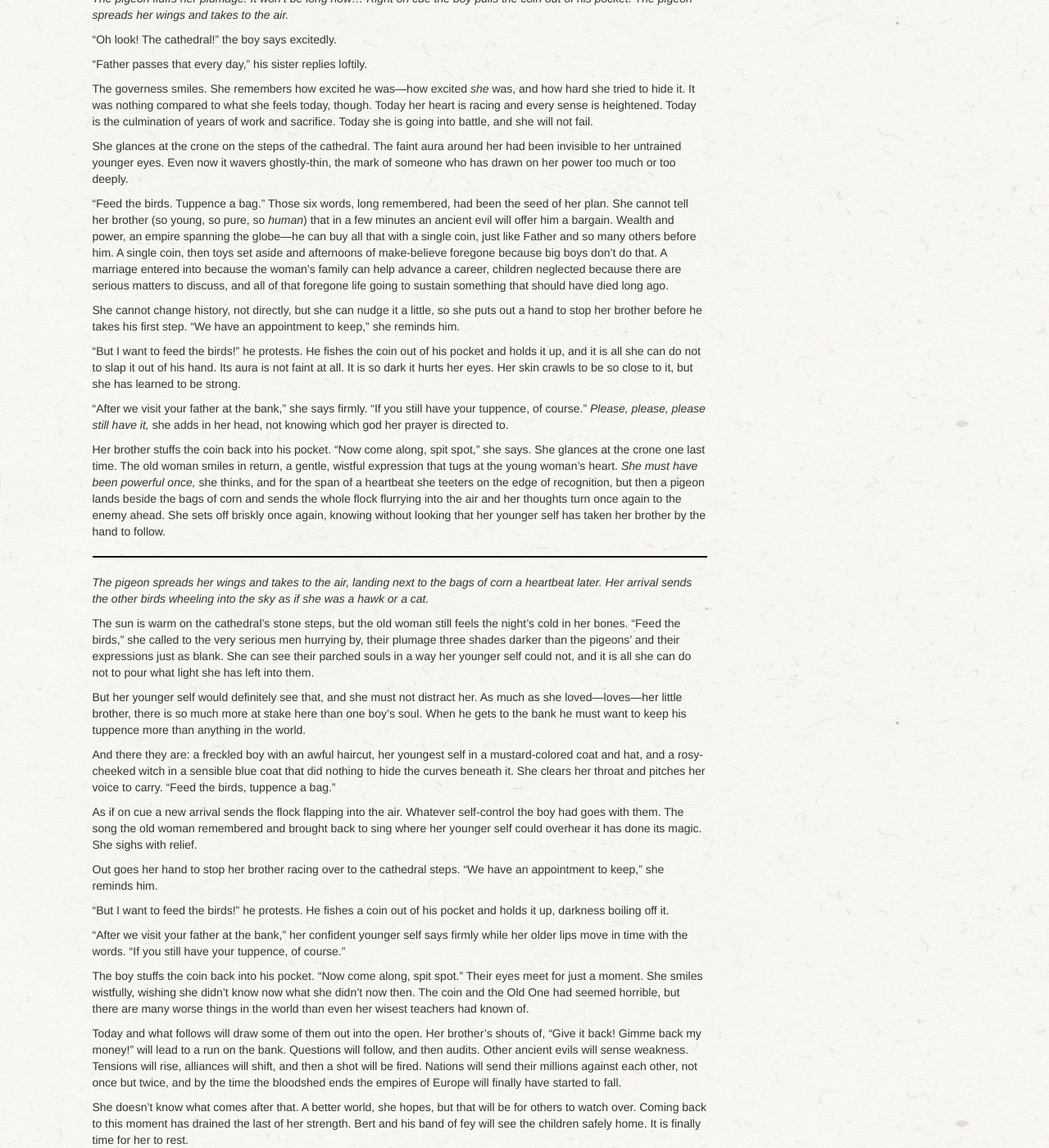
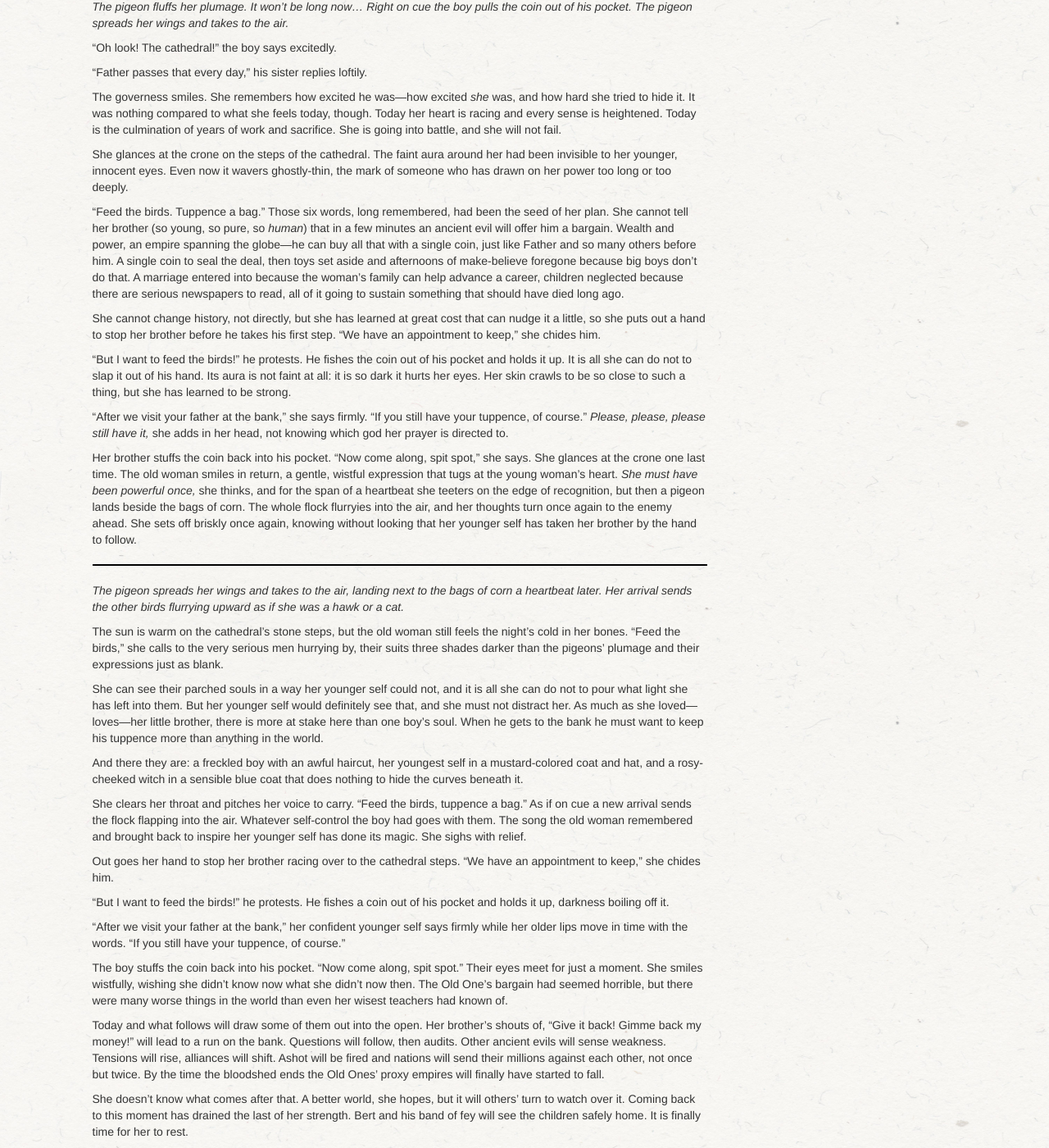
Before and after one commit to gvwilson/sensibleadventures, a Jekyll site: the page built from short-stories/tuppence-a-bag.md, in a window 1280 px wide and 1400 px high, scrolled down 1132 px. Shown: the whole window at 82% size. Built offline with Jekyll 4.4.1, drawn with Linux system fonts in a browser that asks for light colours; nearby versions of some CDN libraries; library files that are not in the unit come from our copies; some of the changed text lies outside the part shown.

Commit message:
Fixing wording

```diff
--- a/short-stories/tuppence-a-bag.md
+++ b/short-stories/tuppence-a-bag.md
@@ -8,36 +8,37 @@
   <p><em>For Mum</em></p>
 </div>
 
-*The pigeon watches and waits patiently,
-three shades darker than the centuries-old stone she stands on.
-The morning sky overhead is exactly the same pearly gray as her breast feathers.
+*The pigeon is three shades darker than the centuries-old stone she stands on,
+but the morning sky overhead is exactly the same pearly gray as her breast feathers.
 She cocks her head.
 There---a young woman in impeccable middle-class camouflage,
-her steps only slightly shortened for the benefit of the two children hurrying along beside her.
-The pigeon fluffs her plumage.
+her steps shortened only slightly for the benefit of the two children hurrying along beside her.*
+
+*The pigeon fluffs her plumage.
 It won't be long now...*
 
 "Oh look! The cathedral!" the boy in the sensible tweed suit says excitedly.
 
 "Father passes that every day."
-The girl beside him isn't entirely sure what she has just said is true,
+The girl beside him isn't entirely sure that what she just said is true,
 but as the older sibling she feels it is important to seem certain.
 Father always is,
 no matter what the subject,
-and their new governess is certain in the same way that the sky is up.
+and their new governess is certain in the same way that water is wet.
 
 The girl herself is no longer as certain of anything as she was a few days ago.
 She very clearly remembers stepping into a chalk drawing and taking part in a carousel horse race,
 and there was a tea party where---
 
 But no.
-At eight years old she knows that people don't float into the air, no matter how hard they laugh.
+At eight years old she knows that people don't float into the air,
+no matter how hard they laugh.
 Not in the age of telephones and flying machines,
 and certainly not in London.
 
 "Feed the birds. Tuppence a bag."
-She stumbles slightly at the words.
-That was exactly what their governess sang to them the night before.
+She stumbles slightly when she hears the words
+the governess sang to them the night before.
 Sure enough,
 an old woman in a hodgepodge of scarves and shawls is sitting on the steps of the cathedral.
 The tray beside her holds little paper bags of corn.
@@ -48,8 +49,8 @@
 proud of knowing such a grown-up word.
 
 The governess puts out a hand to stop her brother racing over to the old lady
-before he has even taken his first step.
-"We have an appointment to keep," she reminds him.
+even before he takes his first step.
+"We have an appointment to keep," she chides him.
 
 "But I want to feed the birds!" he protests.
 He fishes a coin out of his pocket and holds it up,
@@ -68,18 +70,19 @@
 "If you still have your tuppence, of course."
 
 The boy stuffs the coin back into his pocket.
-"Now come along, spit spot," the governess says,
-setting off briskly once again.
+"Now come along, spit spot," the governess says.
+She sets off briskly once again,
+her sensible shoes click-clicking on the cobblestones.
 
 The girl glances at the old woman one last time.
 The old woman smiles in return,
 a gentle, wistful expression that tugs at the girl's heart.
 *She must have been my age once,* the girl thinks,
 and for the span of a heartbeat she teeters on the edge of something enormous,
-but then a pigeon lands beside the bags of corn
-and sends the whole flock flurrying into the air
-and the thought is gone.
-She takes her brother's hand and hurries after their governess.
+but then a pigeon lands beside the bags of corn.
+The whole flock flurries into the air
+and her thought flies away with them.
+She takes her brother's hand and hurries after the governess.
 
 ---
 
@@ -98,12 +101,12 @@
 It was nothing compared to what she feels today, though.
 Today her heart is racing and every sense is heightened.
 Today is the culmination of years of work and sacrifice.
-Today she is going into battle, and she will not fail.
+She is going into battle, and she will not fail.
 
 She glances at the crone on the steps of the cathedral.
-The faint aura around her had been invisible to her untrained younger eyes.
+The faint aura around her had been invisible to her younger, innocent eyes.
 Even now it wavers ghostly-thin,
-the mark of someone who has drawn on her power too much or too deeply.
+the mark of someone who has drawn on her power too long or too deeply.
 
 "Feed the birds. Tuppence a bag."
 Those six words, long remembered, had been the seed of her plan.
@@ -111,23 +114,25 @@
 that in a few minutes an ancient evil will offer him a bargain.
 Wealth and power, an empire spanning the globe---he can buy all that with a single coin,
 just like Father and so many others before him.
-A single coin,
+A single coin to seal the deal,
 then toys set aside
 and afternoons of make-believe foregone because big boys don't do that.
 A marriage entered into because the woman's family can help advance a career,
-children neglected because there are serious matters to discuss,
-and all of that foregone life going to sustain something that should have died long ago.
+children neglected because there are serious newspapers to read,
+all of it going to sustain something that should have died long ago.
 
-She cannot change history, not directly, but she can nudge it a little,
+She cannot change history,
+not directly,
+but she has learned at great cost that can nudge it a little,
 so she puts out a hand to stop her brother before he takes his first step.
-"We have an appointment to keep," she reminds him.
+"We have an appointment to keep," she chides him.
 
 "But I want to feed the birds!" he protests.
-He fishes the coin out of his pocket and holds it up,
-and it is all she can do not to slap it out of his hand.
-Its aura is not faint at all.
-It is so dark it hurts her eyes.
-Her skin crawls to be so close to it,
+He fishes the coin out of his pocket and holds it up.
+It is all she can do not to slap it out of his hand.
+Its aura is not faint at all:
+it is so dark it hurts her eyes.
+Her skin crawls to be so close to such a thing,
 but she has learned to be strong.
 
 "After we visit your father at the bank," she says firmly.
@@ -142,8 +147,8 @@
 a gentle, wistful expression that tugs at the young woman's heart.
 *She must have been powerful once,* she thinks,
 and for the span of a heartbeat she teeters on the edge of recognition,
-but then a pigeon lands beside the bags of corn
-and sends the whole flock flurrying into the air
+but then a pigeon lands beside the bags of corn.
+The whole flock flurryies into the air,
 and her thoughts turn once again to the enemy ahead.
 She sets off briskly once again,
 knowing without looking that her younger self has taken her brother by the hand to follow.
@@ -152,38 +157,39 @@
 
 *The pigeon spreads her wings and takes to the air,
 landing next to the bags of corn a heartbeat later.
-Her arrival sends the other birds wheeling into the sky
+Her arrival sends the other birds flurrying upward
 as if she was a hawk or a cat.*
 
 The sun is warm on the cathedral's stone steps,
 but the old woman still feels the night's cold in her bones.
-"Feed the birds," she called to the very serious men hurrying by,
-their plumage three shades darker than the pigeons'
+"Feed the birds," she calls to the very serious men hurrying by,
+their suits three shades darker than the pigeons' plumage
 and their expressions just as blank.
+
 She can see their parched souls in a way her younger self could not,
 and it is all she can do not to pour what light she has left into them.
-
 But her younger self would definitely see that,
 and she must not distract her.
 As much as she loved---loves---her little brother,
-there is so much more at stake here than one boy's soul.
-When he gets to the bank he must want to keep his tuppence more than anything in the world.
+there is more at stake here than one boy's soul.
+When he gets to the bank he must want to keep his tuppence
+more than anything in the world.
 
 And there they are:
 a freckled boy with an awful haircut,
 her youngest self in a mustard-colored coat and hat,
-and a rosy-cheeked witch in a sensible blue coat that did nothing to hide the curves beneath it.
+and a rosy-cheeked witch in a sensible blue coat that does nothing to hide the curves beneath it.
+
 She clears her throat and pitches her voice to carry.
 "Feed the birds, tuppence a bag."
-
 As if on cue a new arrival sends the flock flapping into the air.
 Whatever self-control the boy had goes with them.
-The song the old woman remembered and brought back to sing where her younger self could overhear it
+The song the old woman remembered and brought back to inspire her younger self
 has done its magic.
 She sighs with relief.
 
 Out goes her hand to stop her brother racing over to the cathedral steps.
-"We have an appointment to keep," she reminds him.
+"We have an appointment to keep," she chides him.
 
 "But I want to feed the birds!" he protests.
 He fishes a coin out of his pocket and holds it up,
@@ -198,25 +204,26 @@
 Their eyes meet for just a moment.
 She smiles wistfully,
 wishing she didn't know now what she didn't now then.
-The coin and the Old One had seemed horrible,
-but there are many worse things in the world than even her wisest teachers had known of.
+The Old One's bargain had seemed horrible,
+but there were many worse things in the world
+than even her wisest teachers had known of.
 
 Today and what follows will draw some of them out into the open.
 Her brother's shouts of, "Give it back! Gimme back my money!"
 will lead to a run on the bank.
-Questions will follow, and then audits.
+Questions will follow, then audits.
 Other ancient evils will sense weakness.
 Tensions will rise,
-alliances will shift,
-and then a shot will be fired.
-Nations will send their millions against each other,
-not once but twice,
-and by the time the bloodshed ends
-the empires of Europe will finally have started to fall.
+alliances will shift.
+Ashot will be fired
+and nations will send their millions against each other,
+not once but twice.
+By the time the bloodshed ends
+the Old Ones' proxy empires will finally have started to fall.
 
 She doesn't know what comes after that.
 A better world, she hopes,
-but that will be for others to watch over.
+but it will others' turn to watch over it.
 Coming back to this moment has drained the last of her strength.
 Bert and his band of fey will see the children safely home.
 It is finally time for her to rest.
```
Also changed, not shown: other parts of short-stories/tuppence-a-bag.md (+4 -3 lines).
